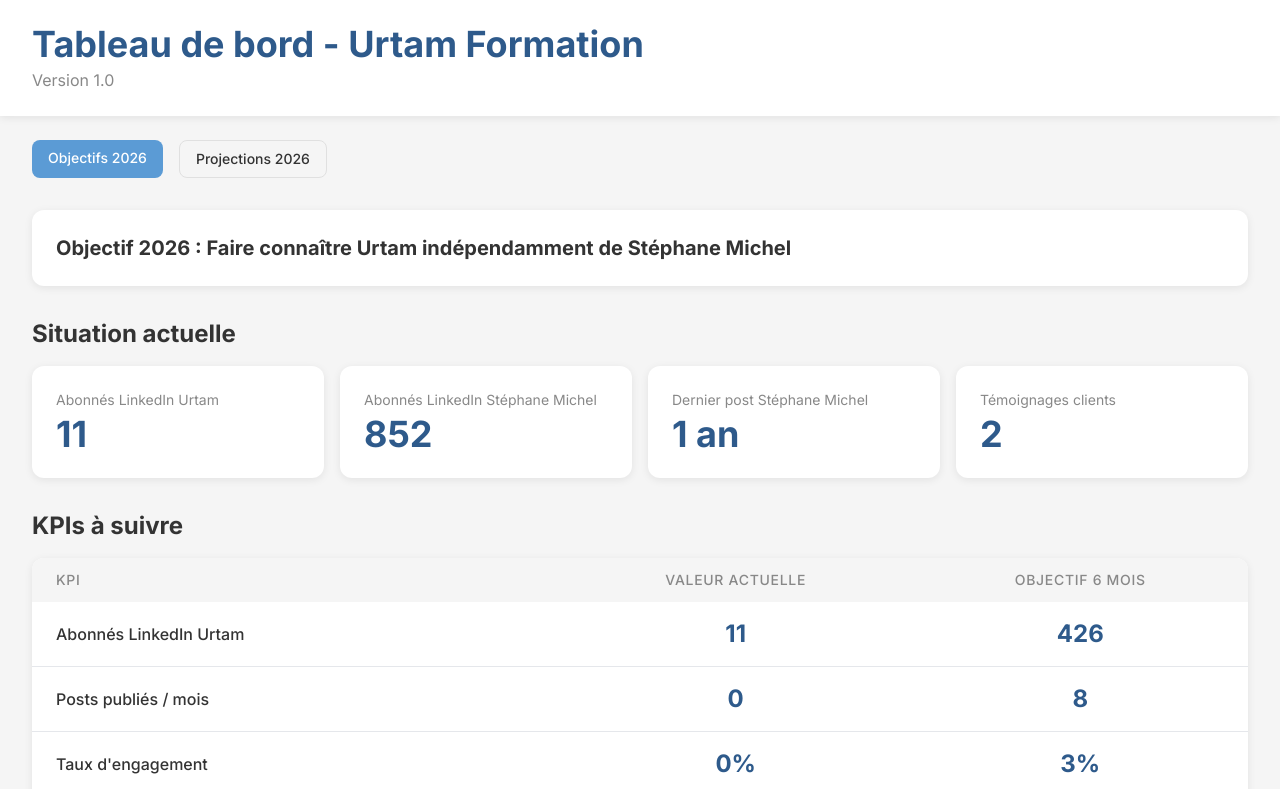
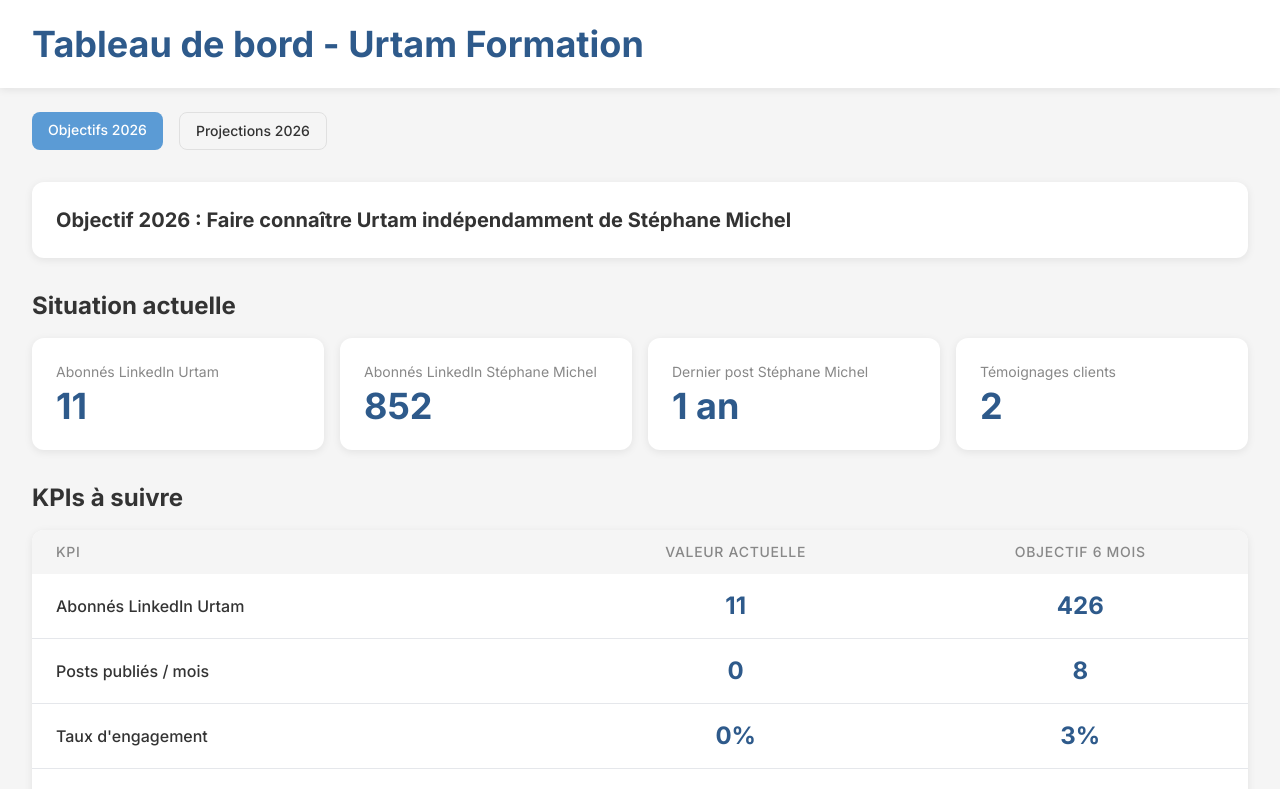
Before and after one commit to MaxDecVw/urtam-dashboard, a Next.js app: page / in a window 1280 px wide. Shown: the top 789 px of the page. Built offline with nearby package versions, Linux system fonts and the light colour scheme.

Commit message:
Remove Version 1.0

```diff
--- a/app/page.tsx
+++ b/app/page.tsx
@@ -74,9 +74,6 @@
             <h1 className="text-4xl font-bold" style={{ color: '#2E5A8B' }}>
               Tableau de bord - Urtam Formation
             </h1>
-            <p className="mt-1 text-base" style={{ color: '#888888' }}>
-              Version 1.0
-            </p>
           </div>
         </div>
       </header>
```
